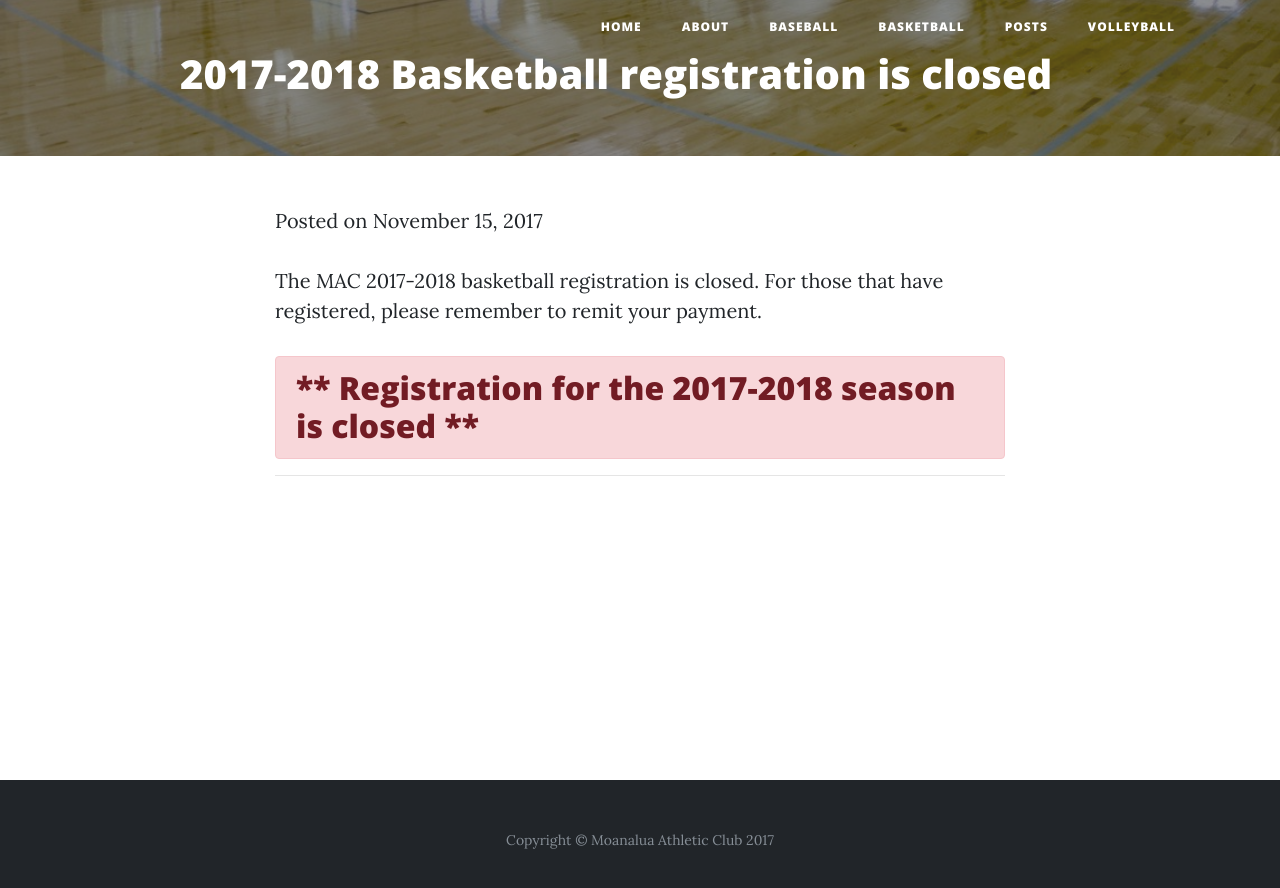
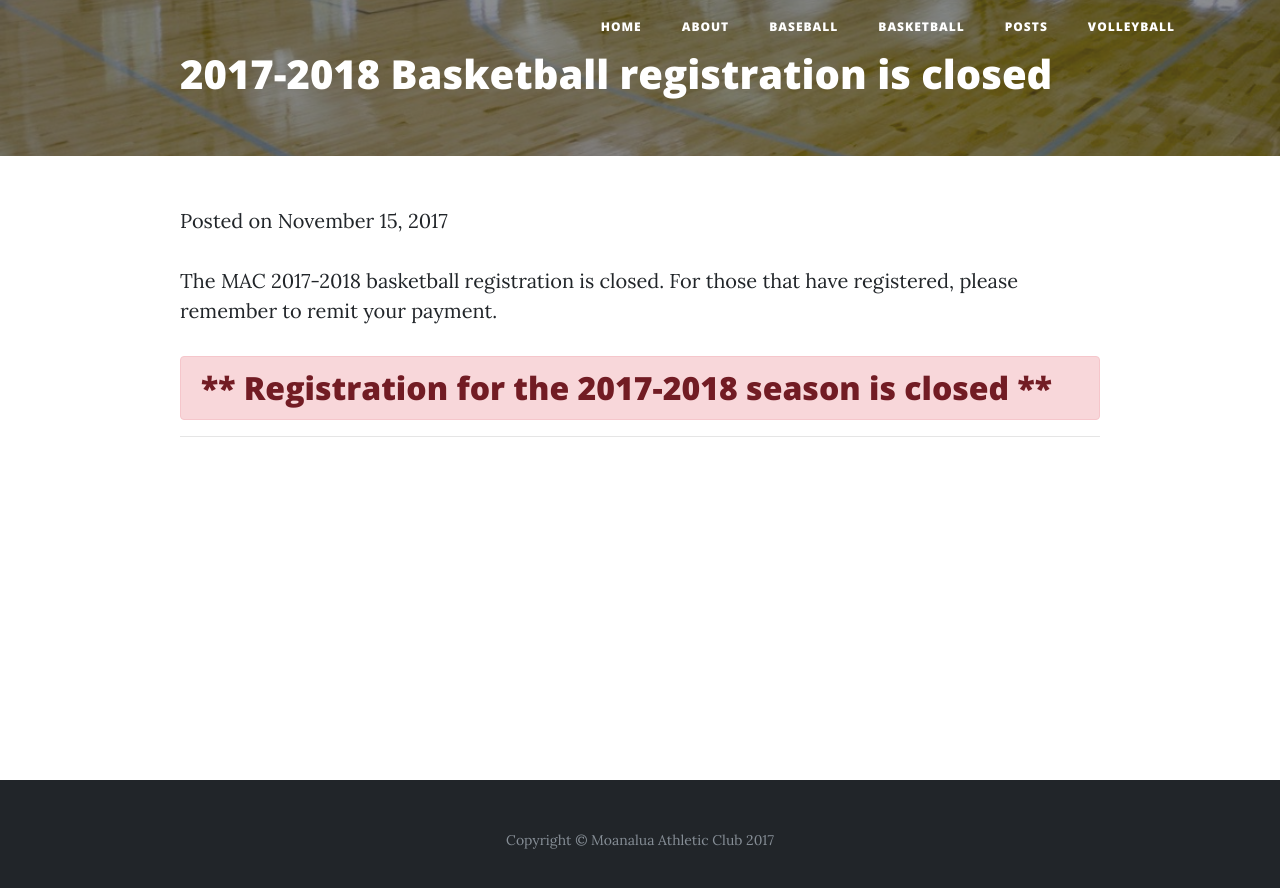
Before and after one commit to palmoanalua/palmoanalua.github.io, a Jekyll site: the page built from _posts/2017-11-15-baseketball.md, in a window 1280 px wide. Shown: the top 888 px of the page. Built offline with Jekyll 4.4.1, drawn with Linux system fonts in a browser that asks for light colours.

Commit message:
Fixed container class to be col-lg-10 for consistency.

```diff
--- a/_layouts/post.html
+++ b/_layouts/post.html
@@ -25,7 +25,7 @@ layout: default
 
 <div class="container">
   <div class="row">
-    <div class="col-lg-8 col-md-10 mx-auto">
+    <div class="col-lg-10 col-md-10 mx-auto">
       <span class="meta">Posted on {{ page.date | date: '%B %d, %Y' }}</span>
 
       {{ content }}
```
